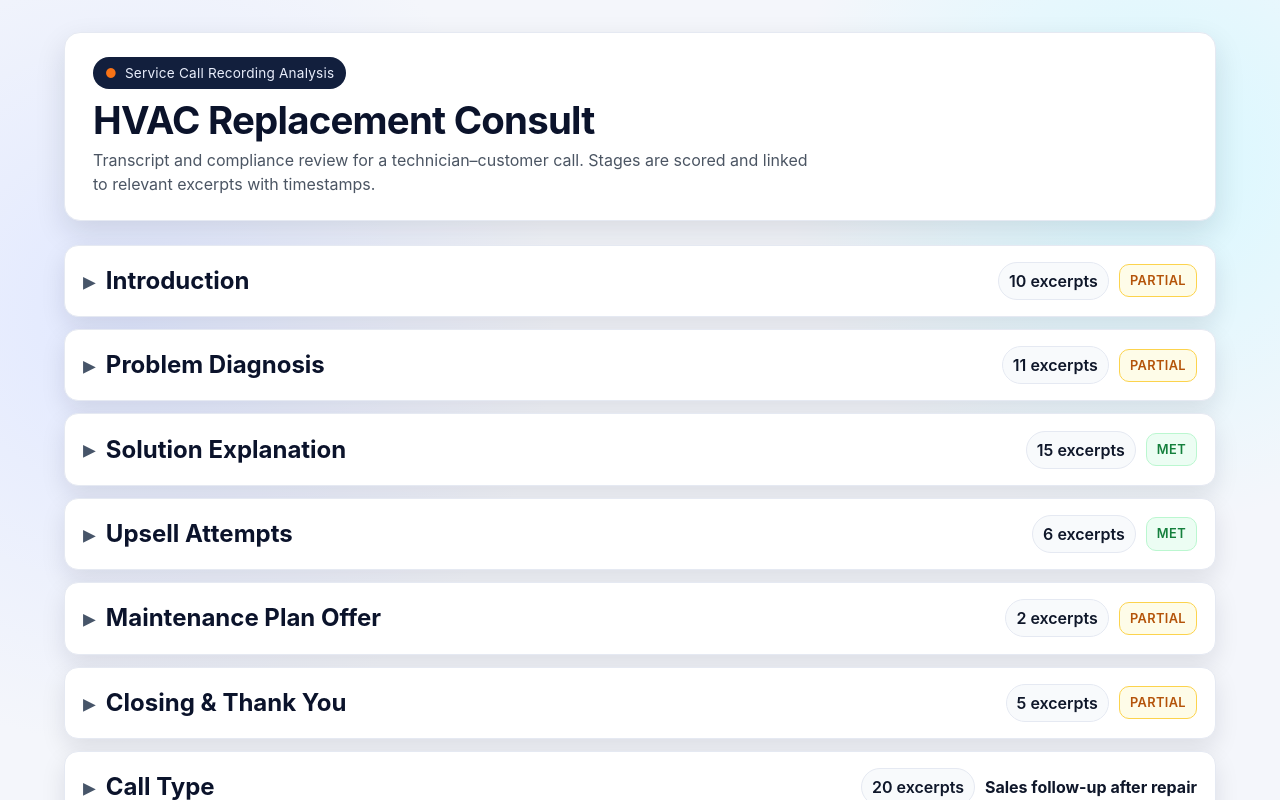
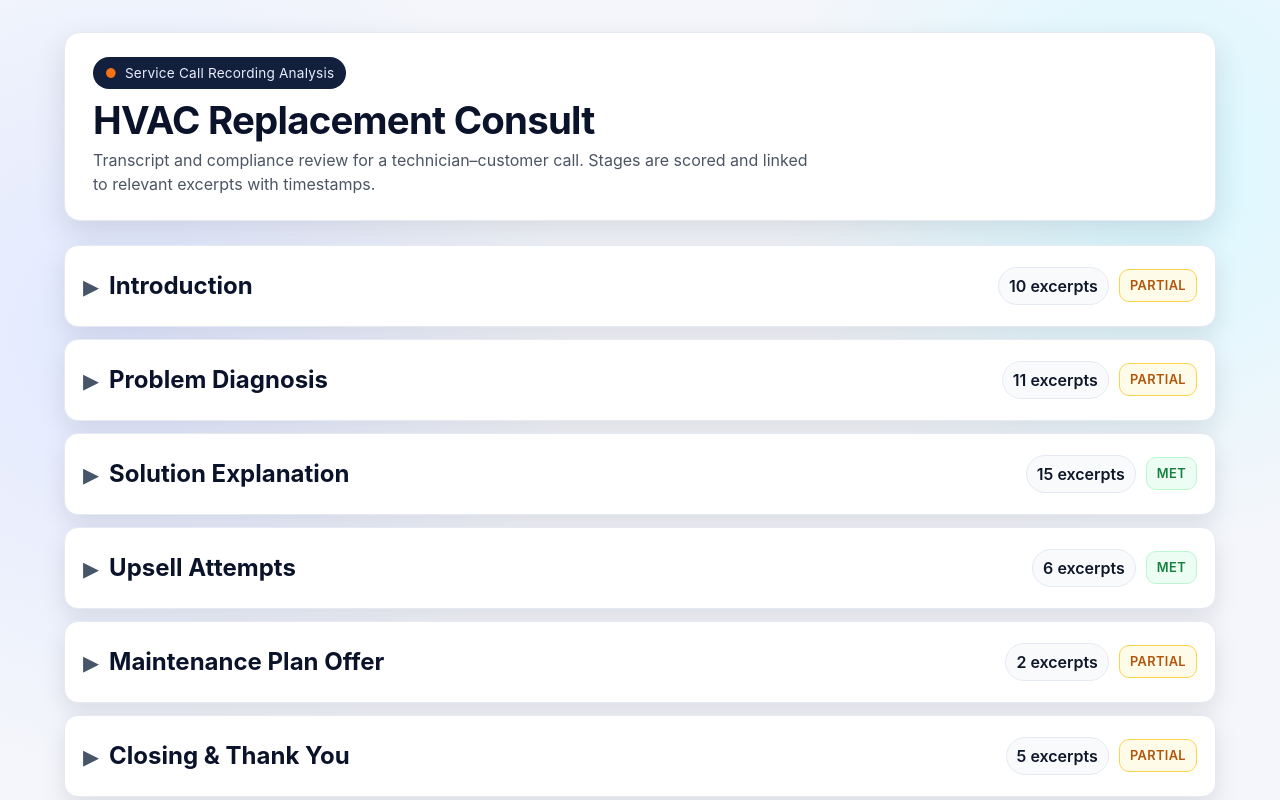
Before and after one commit to pigpigbig/Service-Call-Analysis, a React (Vite) app in the folder web/: page / in a window 1280 px wide. Shown: the top 800 px of the page. Built offline with nearby package versions, Linux system fonts and the light colour scheme.

Commit message:
ux: enlarge header chevrons, shrink inner markers

```diff
--- a/web/src/App.css
+++ b/web/src/App.css
@@ -106,7 +106,7 @@ h1 {
   display: inline-block;
   transition: transform 0.2s ease;
   color: #475569;
-  font-size: 1.6rem;
+  font-size: 2rem;
 }
 
 .chevron--open {
@@ -229,6 +229,15 @@ h1 {
   cursor: pointer;
   color: #0f172a;
   font-weight: 600;
+  font-size: 0.95rem;
+}
+
+.transcript summary::marker {
+  font-size: 0.8em;
+}
+
+.transcript summary::-webkit-details-marker {
+  font-size: 0.8em;
 }
 
 .transcript__list {
```
